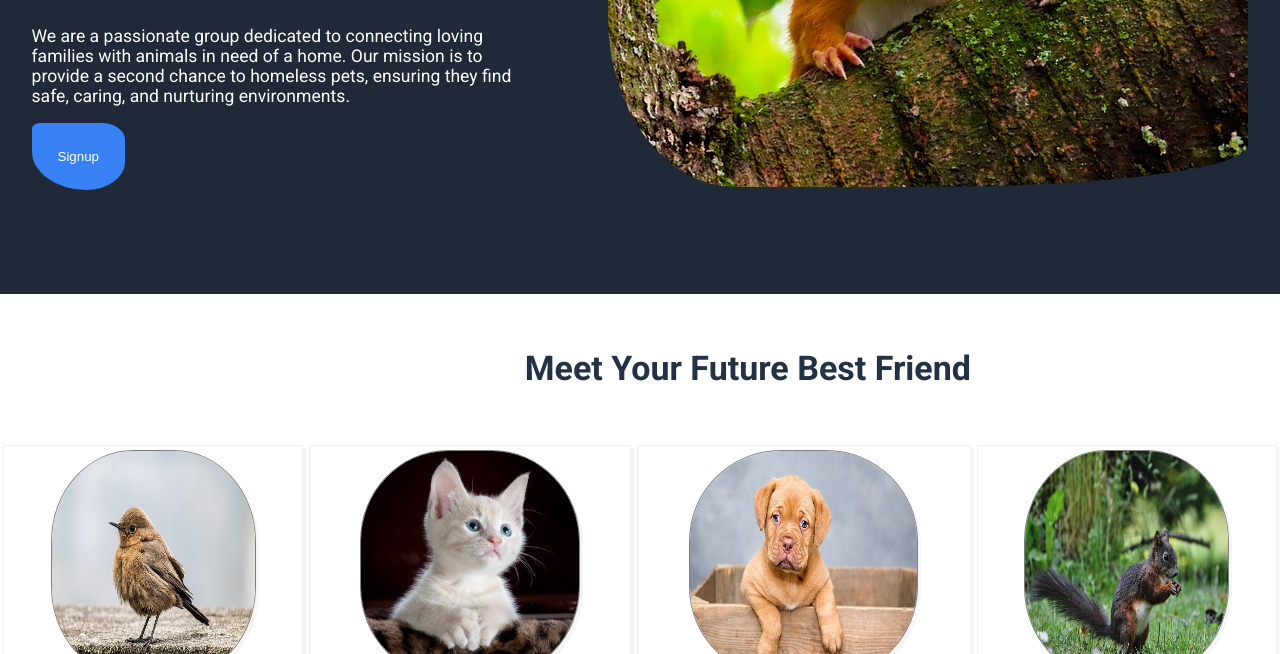
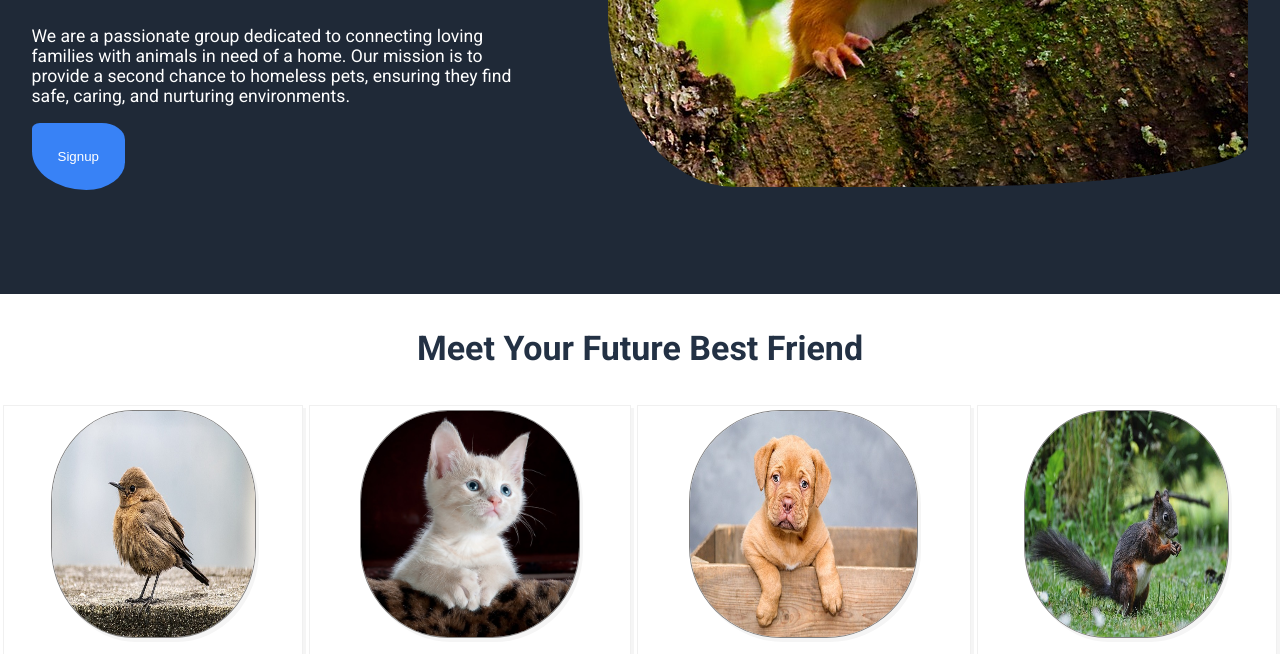
Before and after one commit to RashikaJain/Purr-fect-Adoption-Site, a plain HTML site: page index.html in a window 1280 px wide. Shown: the part 446-1100 px from the top of the page. Drawn offline with Linux system fonts and the light colour scheme.

Commit message:
Add text-alignment to the heading of section 2

```diff
--- a/css-files/style.css
+++ b/css-files/style.css
@@ -127,9 +127,8 @@ body
 
 .section-2 h3
 {
-    margin-left : 41%;
     font-size : 34px ;
-    padding : 20px 0 ;
+    text-align: center ;
     color : #233144 ;
 
 }
```
